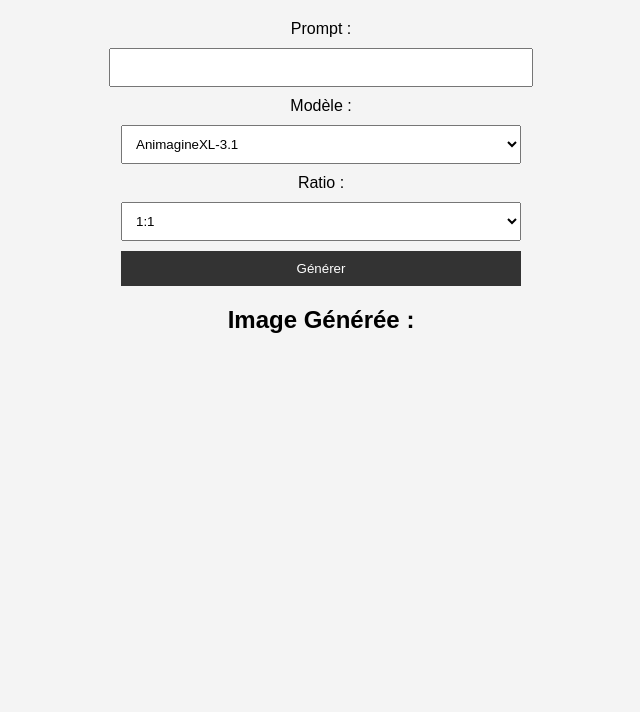
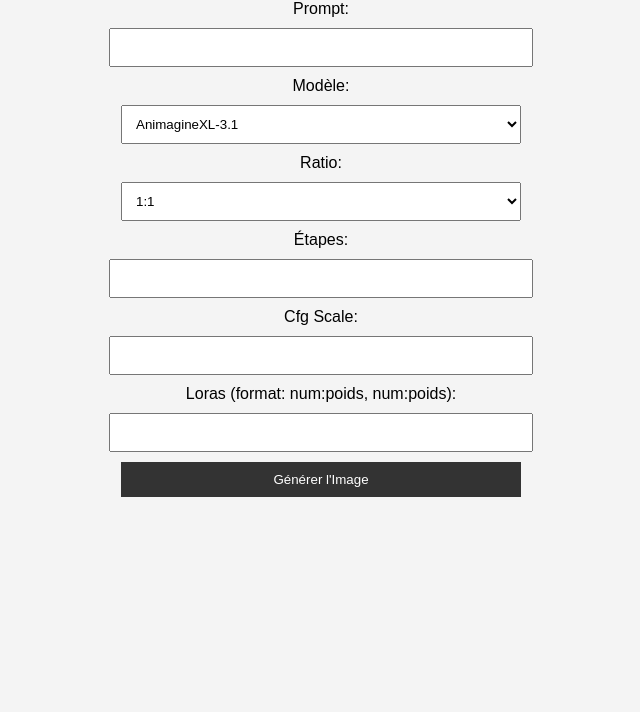
Before and after one commit to YazidGIT/Diz-AiGenerator, a website: page index.html in a window 1280 px wide. Shown: the part 88-800 px from the top of the page, without its empty margins (319-959 px from the left). Drawn offline with Linux system fonts and the light colour scheme.

Commit message:
Update index.html

```diff
--- a/index.html
+++ b/index.html
@@ -7,34 +7,40 @@
     <link rel="stylesheet" href="styles.css">
 </head>
 <body>
-    <div class="container">
     <h1>Générateur d'Images</h1>
-
-        <form id="generate-form">
-            <label for="prompt">Prompt :</label>
+    <form id="image-form">
+        <label for="prompt">Prompt:</label>
         <input type="text" id="prompt" name="prompt" required>
 
-            <label for="model">Modèle :</label>
+        <label for="model">Modèle:</label>
         <select id="model" name="model">
             <option value="1">AnimagineXL-3.1</option>
             <option value="2">AnimagineXL-V3</option>
-                <!-- Ajoute d'autres modèles ici -->
+            <!-- Ajoutez d'autres options de modèles ici -->
         </select>
 
-            <label for="ratio">Ratio :</label>
+        <label for="ratio">Ratio:</label>
         <select id="ratio" name="ratio">
             <option value="1:1">1:1</option>
             <option value="9:7">9:7</option>
-                <!-- Ajoute d'autres ratios ici -->
+            <!-- Ajoutez d'autres ratios ici -->
         </select>
 
-            <button type="submit">Générer</button>
+        <label for="steps">Étapes:</label>
+        <input type="number" id="steps" name="steps" min="1">
+
+        <label for="cfg_scale">Cfg Scale:</label>
+        <input type="number" id="cfg_scale" name="cfg_scale" min="1">
+
+        <label for="loras">Loras (format: num:poids, num:poids):</label>
+        <input type="text" id="loras" name="loras">
+
+        <button type="submit">Générer l'Image</button>
     </form>
 
-        <div id="image-container">
-            <h2>Image Générée :</h2>
-            <img id="generated-image" src="" alt="Generated Image">
-        </div>
+    <div id="result">
+        <img id="generated-image" src="" alt="Image générée" style="display:none;">
+        <p id="loading-message" style="display:none;">L'image est en cours de génération. Veuillez patienter...</p>
     </div>
 
     <script src="script.js"></script>
```
Lines whose indentation alone changed are shown as unchanged.
